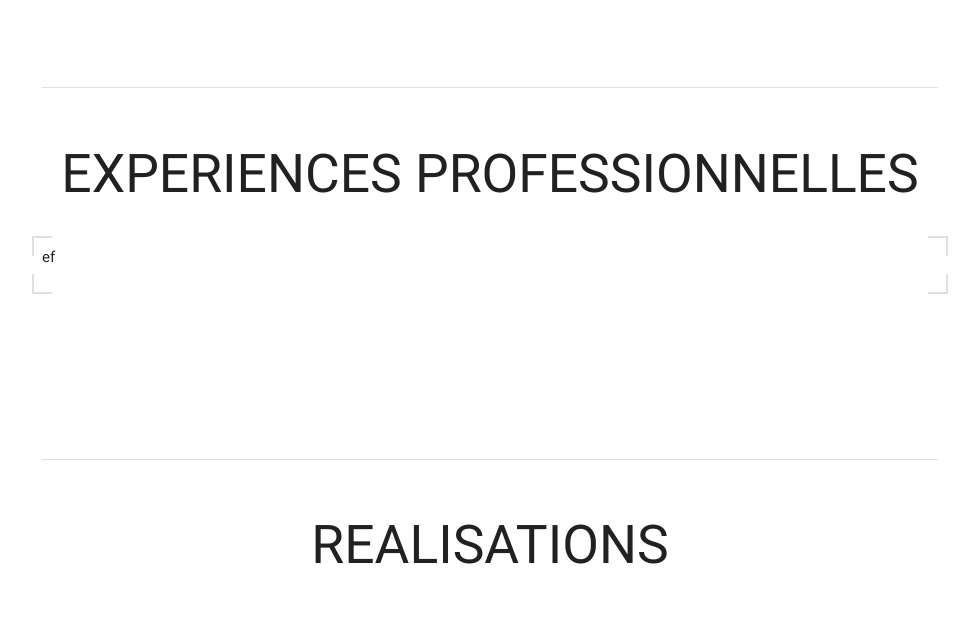
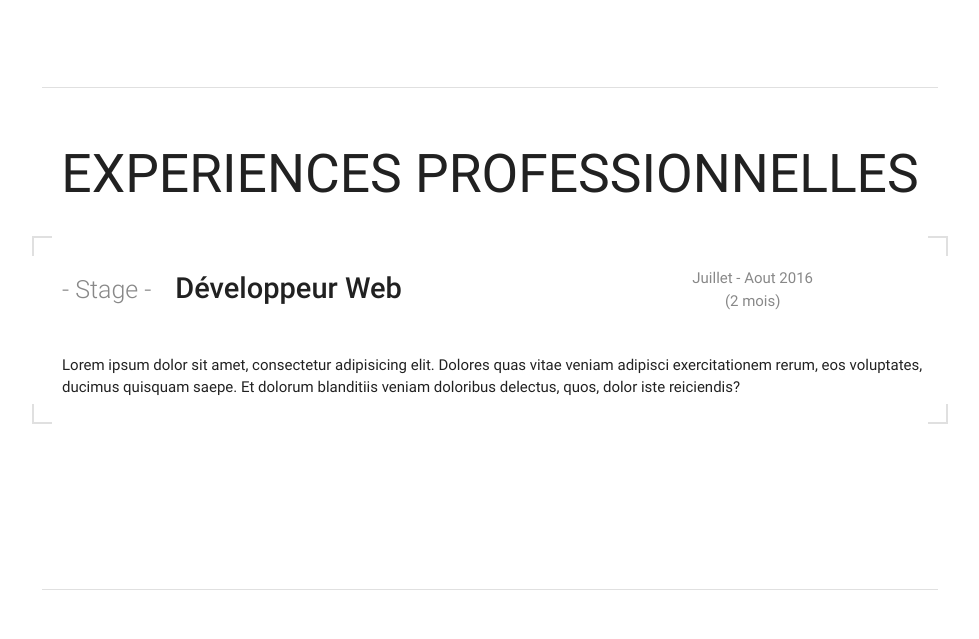
Before and after one commit to guillaumehanotel/Site-Web-Perso-V2, a PHP site: page / in a window 1280 px wide. Shown: the part 1406-2045 px from the top of the page, without its empty margins (150-1129 px from the left). Run offline with PHP 8.4, Linux system fonts and the light colour scheme; some libraries are stand-ins or nearby versions.

Commit message:
debut experiences

```diff
--- a/css/style2.css
+++ b/css/style2.css
@@ -129,8 +129,51 @@ main {
 }
 
 #content {
+
+    padding-left: 20px;
     clear: both;
 }
+
+
+#content #spantitre {
+
+}
+
+
+#content #spantitre #intitule {
+    display: inline-block;
+    font-weight: 300;
+    font-size: 25px;
+    color: #888;
+
+
+}
+
+#content #spantitre h4 {
+
+    font-weight: 500;
+    font-size: 29px;
+    display: inline-block;
+    margin-left: 20px;
+
+
+}
+
+
+
+#content #spandate {
+    padding-right: 30px;
+    color: #888;
+
+}
+
+@media only screen and (max-width: 600px) {
+
+    .row.valign-wrapper {
+        display: inherit;
+    }
+}
+
 
 
 
--- a/views/Accueil.php
+++ b/views/Accueil.php
@@ -68,7 +68,28 @@
 
             <div id="content">
 
-                <p>ef</p>
+
+
+
+                <div class="row valign-wrapper">
+
+
+                   <div id="spantitre" class="col s12 m9 l7">
+                        <p id="intitule">- Stage -</p>
+                        <h4>Développeur Web</h4>
+                    </div>
+
+
+                    <div id="spandate" class="col s12 m3 l5">
+                        <p class="center-align">Juillet - Aout 2016   <br>(2 mois)</p>
+                    </div>
+
+                </div>
+
+
+
+
+                <p>Lorem ipsum dolor sit amet, consectetur adipisicing elit. Dolores quas vitae veniam adipisci exercitationem rerum, eos voluptates, ducimus quisquam saepe. Et dolorum blanditiis veniam doloribus delectus, quos, dolor iste reiciendis?</p>
 
             </div>
 
@@ -93,6 +114,13 @@
 
 
 
+
+
+
+
+
+
+
     <div id="section2" class="section container">
 
        <h2 id="titre2">REALISATIONS</h2>
@@ -102,6 +130,13 @@
 
        <div class="divider"></div>
     </div>
+
+
+
+
+
+
+
 
 
 
@@ -116,6 +151,13 @@
 
 
 
+
+
+
+
+
+
+
     <div id="section4" class="section container">
 
         <h2 id="titre4">FORMATIONS</h2>
@@ -124,6 +166,14 @@
 
         <div class="divider"></div>
     </div>
+
+
+
+
+
+
+
+
 
 
     <div id="section5" class="section container">
```
